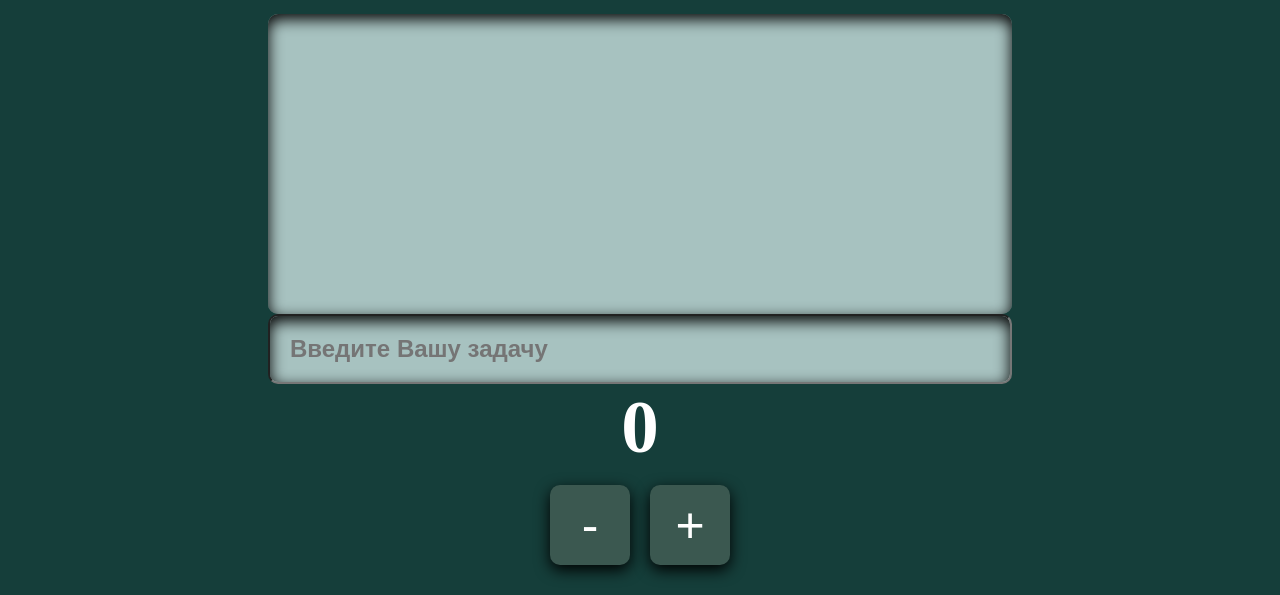
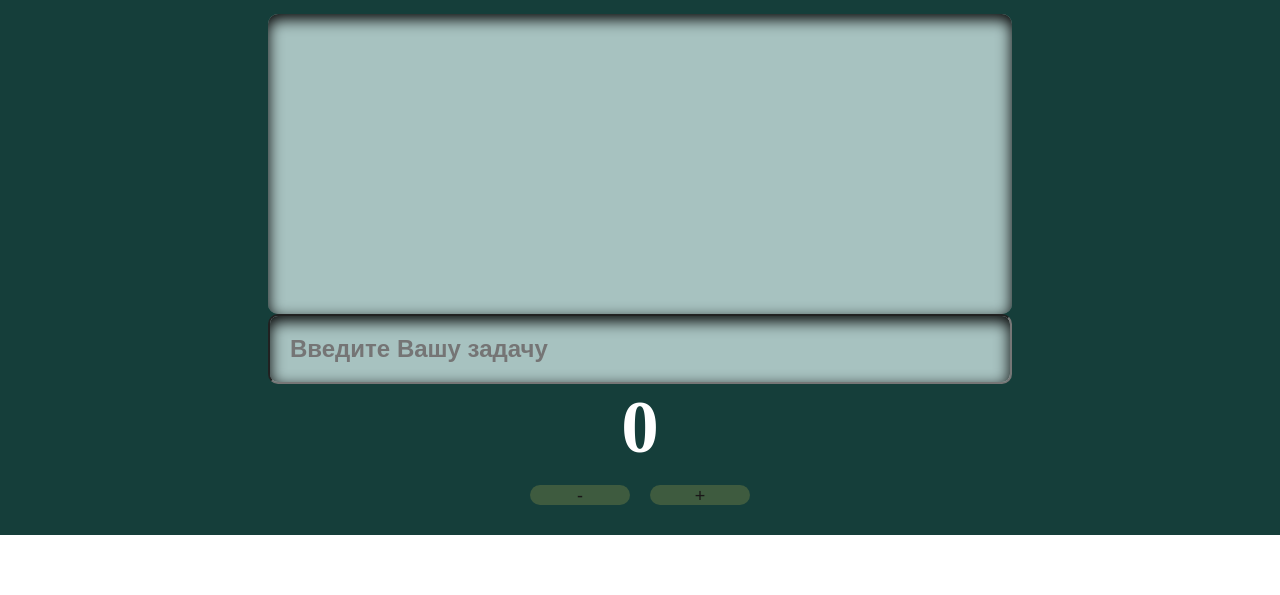
Before and after one commit to AllaBeloshapka/TaskCounter, a plain HTML site: page index.html in a window 1280 px wide. Shown: the part 276-871 px from the top of the page. After the commit the page ends 811 px from the top, so only its background shows below. Drawn offline with Linux system fonts and the light colour scheme.

Commit message:
Update stylec.css
убрала дубликаты

```diff
--- a/stylec.css
+++ b/stylec.css
@@ -41,13 +41,6 @@ a {
   overflow: visible;  /* ДОБАВЛЕНО: больше не обрезаем логотип */
 }
 
-.logo {
-  width: 70%;
-
-  height: 70%;
-
-  object-fit: cover;
-}
 .logo {
   width: 60%;
   display: block;
@@ -105,15 +98,6 @@ a {
   gap: 30px;
 }
 
-#btn {
-  width: 80px;
-  height: 80px;
-  background: #3b5850;
-  font-size: 50px;
-  color: white;
-  border-radius: 10px;
-  box-shadow:  0 5px 15px black;
-}
 .buttons {
   display: flex;
   justify-content: center; /* выравнивает кнопки по центру */
@@ -122,7 +106,7 @@ a {
   padding: 10px;
 }
 
-button {
+#btn {
   width: 100px;         /* ← длина кнопки */
   height: 20px;         /* ← высота кнопки */
   font-size: 18px;      /* размер текста */
@@ -132,6 +116,6 @@ button {
   border: none;
   }
 
-button:hover {
+#btn:hover {
   background-color: #45a049; /* эффект при наведении */
 }
```
